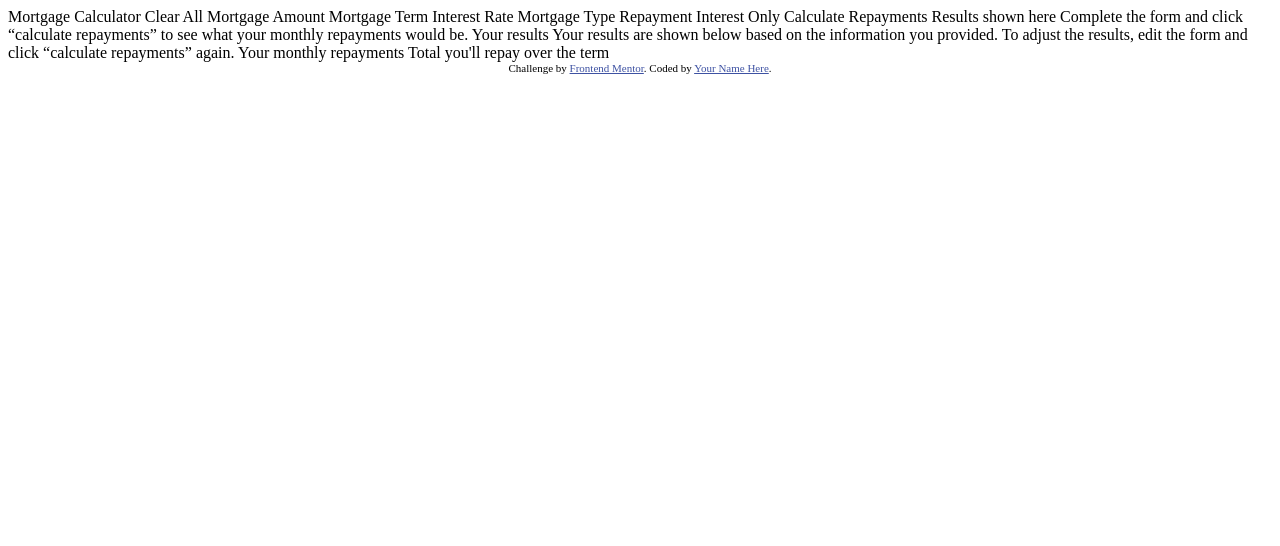
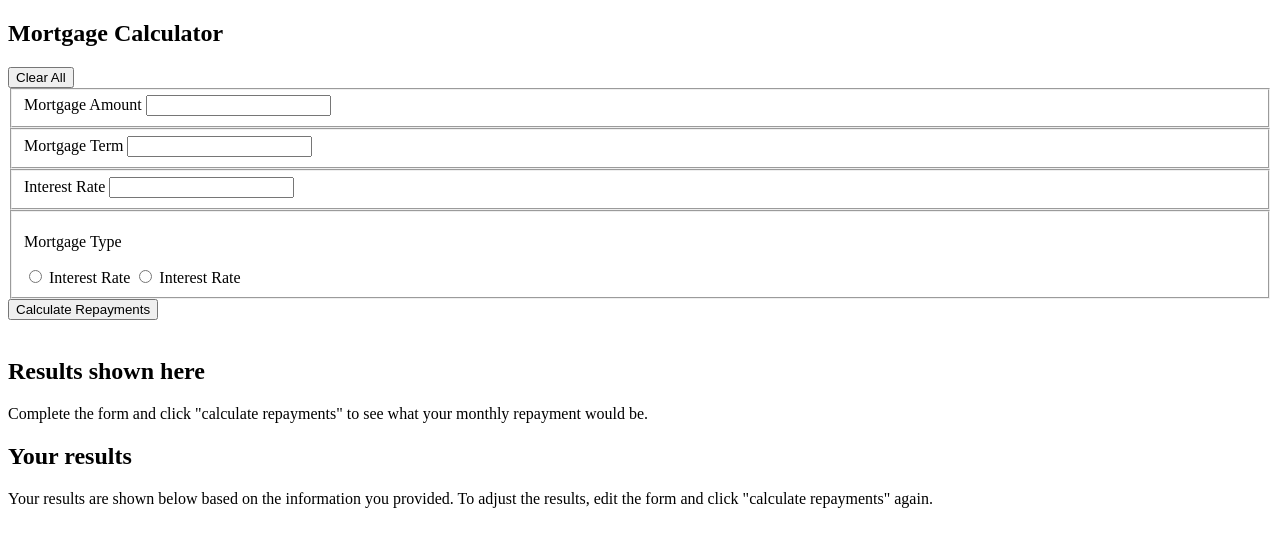
Before and after one commit to AliHussein91/Mortgage-Repayment-Calculator, a plain HTML site: page index.html in a window 1280 px wide. Drawn offline with Linux system fonts and the light colour scheme.

Commit message:
Added the html contents

```diff
--- a/index.html
+++ b/index.html
@@ -1,61 +1,92 @@
 <!DOCTYPE html>
 <html lang="en">
-<head>
-  <meta charset="UTF-8">
-  <meta name="viewport" content="width=device-width, initial-scale=1.0"> <!-- displays site properly based on user's device -->
+	<head>
+		<meta charset="UTF-8" />
+		<meta
+			name="viewport"
+			content="width=device-width, initial-scale=1.0"
+		/>
+		<!-- displays site properly based on user's device -->
 
-  <link rel="icon" type="image/png" sizes="32x32" href="./assets/images/favicon-32x32.png">
+		<link
+			rel="icon"
+			type="image/png"
+			sizes="32x32"
+			href="./assets/images/favicon-32x32.png"
+		/>
 
-  <title>Frontend Mentor | Mortgage repayment calculator</title>
-
-  <!-- Feel free to remove these styles or customise in your own stylesheet 👍 -->
-  <style>
-    .attribution { font-size: 11px; text-align: center; }
-    .attribution a { color: hsl(228, 45%, 44%); }
-  </style>
-</head>
-<body>
-
-  Mortgage Calculator
-  Clear All
-
-  Mortgage Amount
-
-  Mortgage Term
-
-  Interest Rate
-
-  Mortgage Type
-  Repayment
-  Interest Only
-
-  Calculate Repayments
-
-  <!-- Empty results start -->
-
-  Results shown here
-
-  Complete the form and click “calculate repayments” to see what
-  your monthly repayments would be.
-
-  <!-- Empty results end -->
-
-  <!-- Completed results start -->
-
-  Your results
-
-  Your results are shown below based on the information you provided.
-  To adjust the results, edit the form and click “calculate repayments” again.
-
-  Your monthly repayments
-
-  Total you'll repay over the term
-
-  <!-- Completed results end -->
-
-  <div class="attribution">
-    Challenge by <a href="https://www.frontendmentor.io?ref=challenge">Frontend Mentor</a>.
-    Coded by <a href="#">Your Name Here</a>.
-  </div>
-</body>
+		<title>Mortgage repayment calculator</title>
+	</head>
+	<body>
+		<main>
+			<section class="dashboard">
+				<div class="calculator">
+					<div class="header">
+						<h1 class="headline">Mortgage Calculator</h1>
+						<button class="clear">Clear All</button>
+					</div>
+					<form
+						action=""
+						class="controls"
+					>
+						<fieldset class="morgage-amount">
+							<label for="amount">Mortgage Amount</label>
+							<input
+								type="number"
+								name="amount"
+								id="amount"
+							/>
+						</fieldset>
+						<div>
+							<fieldset class="morgage-term">
+								<label for="term">Mortgage Term</label>
+								<input
+									type="number"
+									name="term"
+									id="term"
+								/>
+							</fieldset>
+							<fieldset class="morgage-interest">
+								<label for="interest">Interest Rate</label>
+								<input
+									type="number"
+									name="interest"
+									id="interest"
+								/>
+							</fieldset>
+						</div>
+						<fieldset class="morgage-type">
+							<p>Mortgage Type</p>
+							<input
+								type="radio"
+								name="type"
+								id="repayment"
+								value="Repayment"
+							/>
+							<label for="repayment">Interest Rate</label>
+							<input
+								type="radio"
+								name="type"
+								id="interest-only"
+								value="Interest Only"
+							/>
+							<label for="interest-only">Interest Rate</label>
+						</fieldset>
+            <button type="submit">Calculate Repayments</button>
+					</form>
+				</div>
+				<div class="preview">
+          <div class="pending-calculation">
+            <img src="" alt="">
+            <h1>Results shown here</h1>
+            <p>Complete the form and click "calculate repayments" to see what your monthly repayment would be.</p>
+          </div>
+          <div class="result">
+            <h1>Your results</h1>
+            <p>Your results are shown below based on the information you provided. To adjust the results, edit the form and click "calculate repayments" again.</p>
+          </div>
+        </div>
+			</section>
+		</main>
+	</body>
 </html>
```
